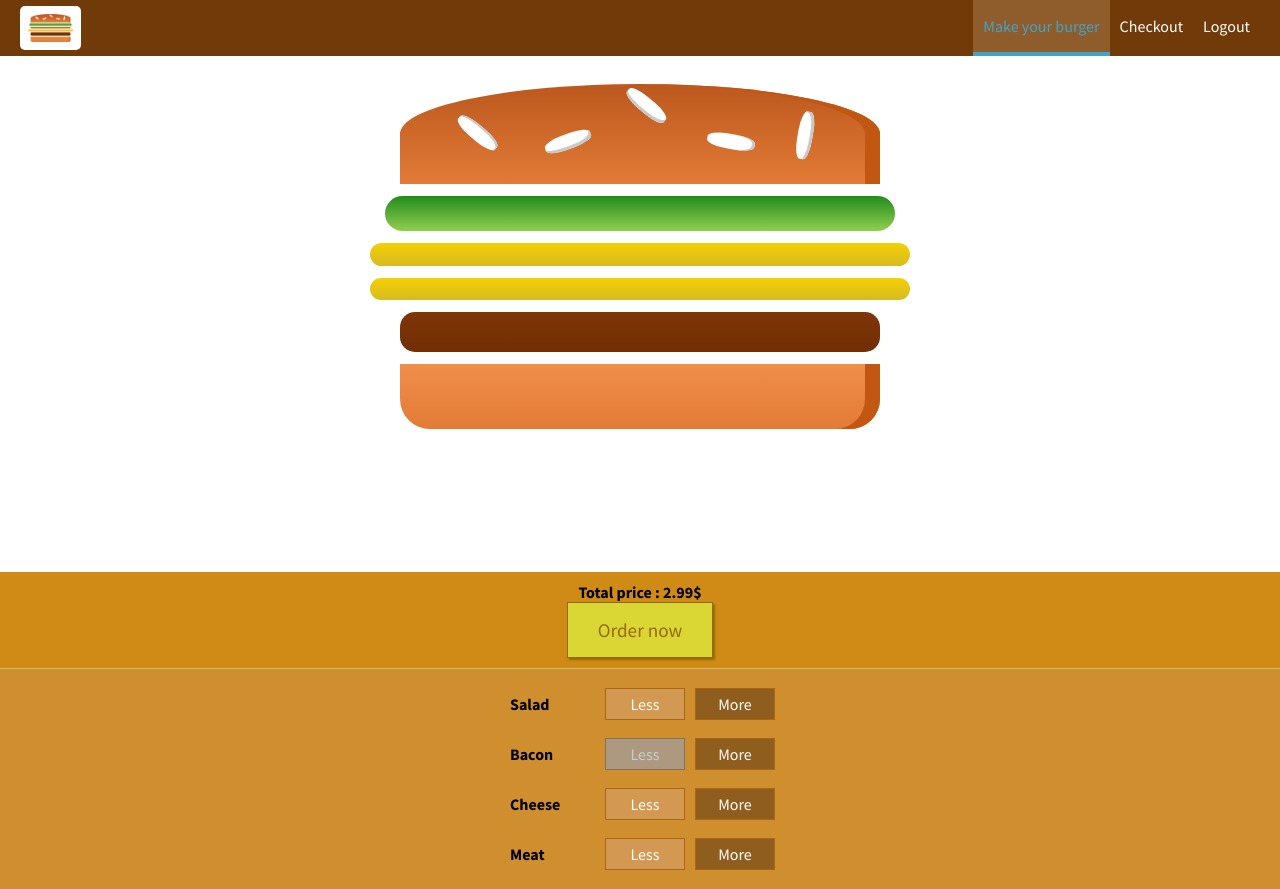
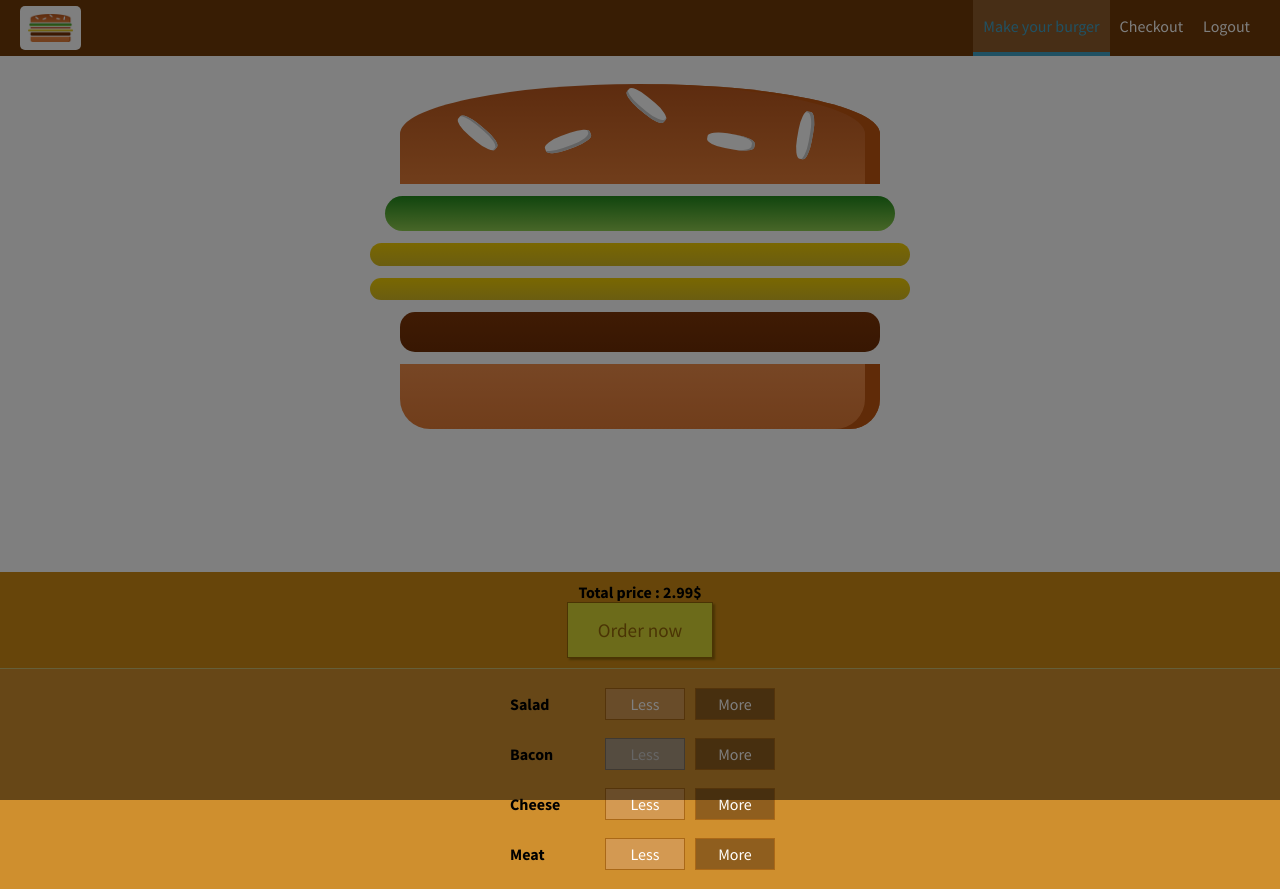
Before and after one commit to amiyasahu/BurgerBuilder, a React (Create React App) app: page / in a window 1280 px wide. Built offline with nearby package versions, Linux system fonts and the light colour scheme.

Commit message:
added side drawer

```diff
--- a/src/components/Layout/Layout.js
+++ b/src/components/Layout/Layout.js
@@ -1,16 +1,34 @@
-import React from 'react';
+import React, { Component } from 'react';
 import { Aux } from '../../hoc';
 import { Toolbar, SideDrawer } from "../index";
 import './Layout.css';
 
-const layout = (props) => {
-    return <Aux>
-        <Toolbar/>
-        <SideDrawer/>
-        <main className="Content">
-            {props.children}
-        </main>
-    </Aux>
-};
+class Layout extends Component {
 
-export default layout;
+    state = {
+        showSideDrawer: true
+    }
+
+    sideDrawerClosedHandler = () => {
+        this.setState({ showSideDrawer: false });
+    }
+
+    sideDrawerOpenedHandler = () => {
+        this.setState({ showSideDrawer: true });
+    }
+
+
+    render() {
+        return (
+            <Aux>
+                <Toolbar/>
+                <SideDrawer open={this.state.showSideDrawer} closed={this.sideDrawerClosedHandler}/>
+                <main className="Content">
+                    {this.props.children}
+                </main>
+            </Aux>
+        );
+    }
+}
+
+export default Layout;
--- a/src/components/SideDrawer/SideDrawer.css
+++ b/src/components/SideDrawer/SideDrawer.css
@@ -28,6 +28,6 @@
     transform: translateX(0);
 }
 
-.Close {
+.Closed {
     transform: translateX(-100%);
 }
--- a/src/components/SideDrawer/SideDrawer.js
+++ b/src/components/SideDrawer/SideDrawer.js
@@ -1,14 +1,19 @@
 import React from 'react';
-import { Logo } from "../index";
+import { Logo, Backdrop } from "../index";
 import Navigation from '../Navigation/Navigation';
+import { Aux } from '../../hoc';
 import './SideDrawer.css';
 
 const sideDrawer = (props) => {
+    const attachedClasses = ["SideDrawer", props.open ? "Open" : "Closed"];
     return (
-        <div className="SideDrawer">
-            <Logo/>
-            <Navigation/>
-        </div>
+        <Aux>
+            <Backdrop show={props.open} clicked={props.closed}/>
+            <div className={attachedClasses.join(" ")}>
+                <Logo/>
+                <Navigation/>
+            </div>
+        </Aux>
     );
 };
 
--- a/src/components/UI/Modal/Modal.js
+++ b/src/components/UI/Modal/Modal.js
@@ -5,9 +5,10 @@ import { Backdrop } from "../../index";
 import './Modal.css';
 
 const modal = (props) => {
+    const attachedClassNames = [ "Modal", ( props.show ? "Show" : "" ) ];
     return (
         <Aux>
-            <div className={[ "Modal", ( props.show ? "Show" : "" ) ].join(" ")}>
+            <div className={attachedClassNames.join(" ")}>
                 {props.children}
             </div>
 
```
